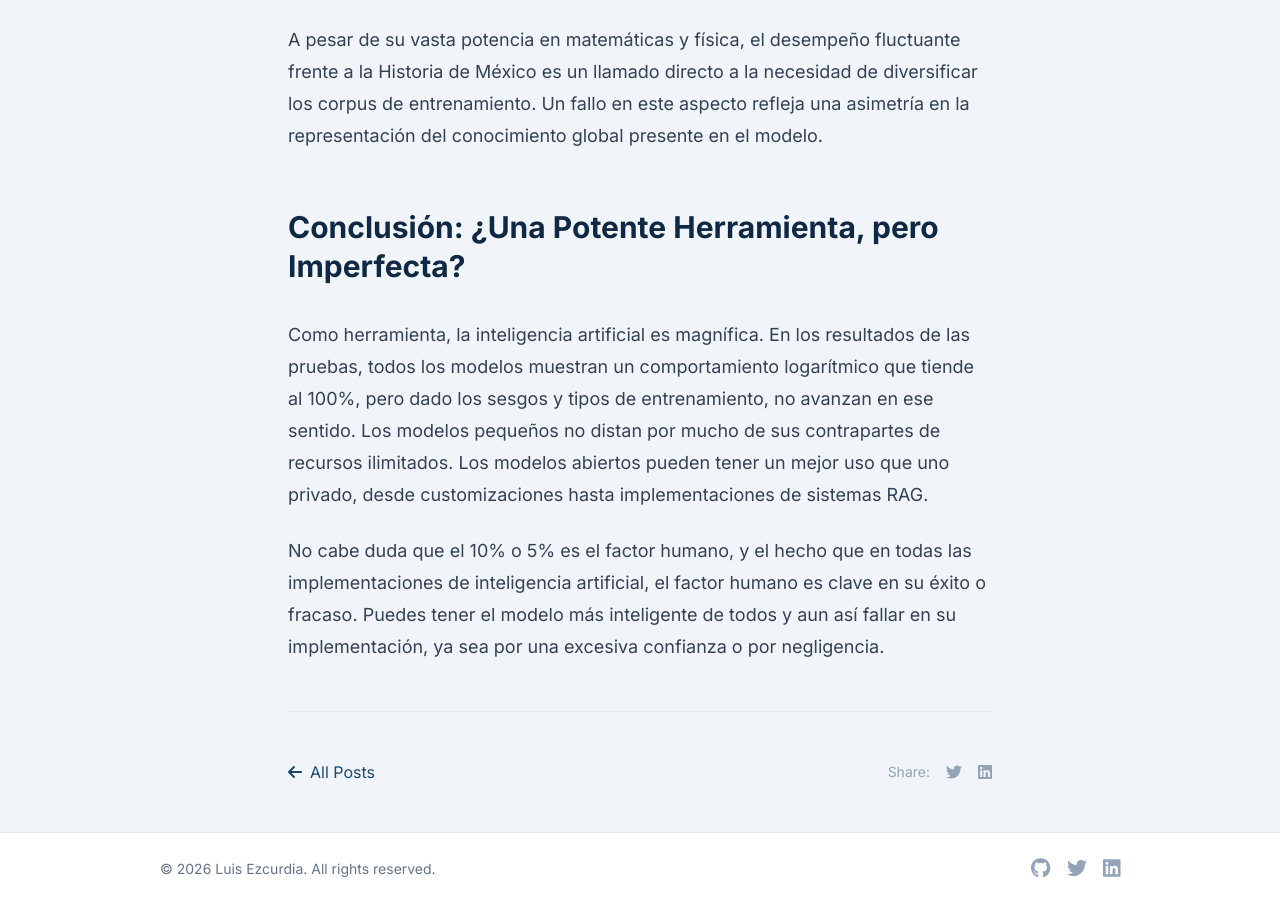
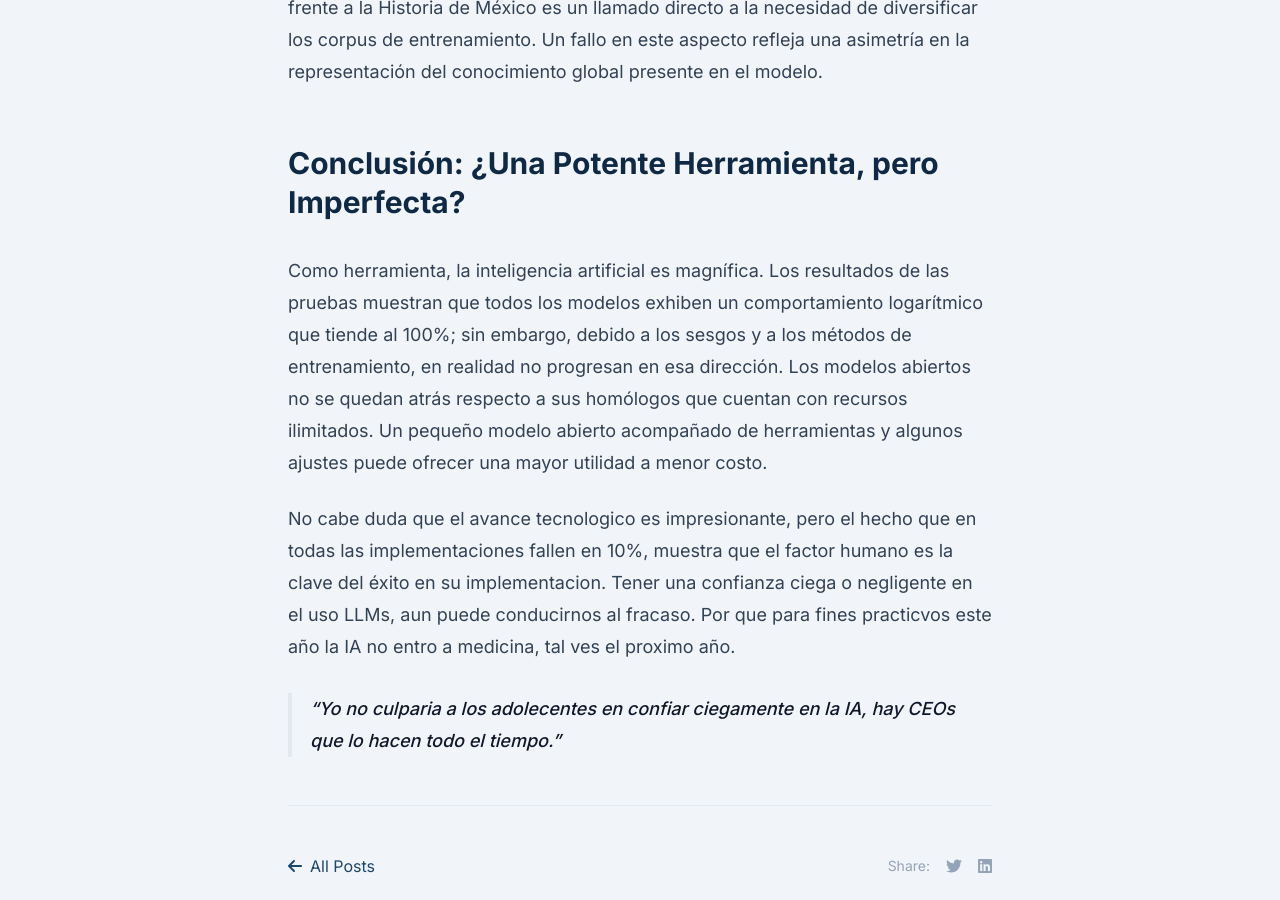
Before and after one commit to 3zcurdia/3zcurdia.github.io, a Jekyll site: the page built from _posts/2026-08-05-llms-vs-unam.md, in a window 1280 px wide and 900 px high, scrolled down 6986 px. Built offline with Jekyll 4.4.1, drawn with Linux system fonts in a browser that asks for light colours; nearby versions of some CDN libraries; some of the changed text lies outside the part shown.

Commit message:
Improve closing argument

```diff
--- a/_posts/2026-08-05-llms-vs-unam.md
+++ b/_posts/2026-08-05-llms-vs-unam.md
@@ -74,9 +74,9 @@ La mera cifra del puntaje es insuficiente; para comprender la eficiencia de un L
 
 El parámetro de "Esfuerzo" demostró que aumentar la complejidad no siempre garantiza un mejor resultado. Observamos casos donde el aumento de razonamiento ("Alto" vs. "Bajo") no es directamente proporcional a la calidad de respuesta:
 
-*   **DeepSeek v4 Flash (Esfuerzos):** Una ejecución con esfuerzo bajo logró un 94%, mientras que su contraparte con esfuerzo medio obtuvo 93.5%. Esto pone en duda la mera correlación entre el *prompt* de esfuerzo y la calidad del resultado.
-*   **Gemini 3.5 Flash:** Pese a ser una versión más actualizada, obtuvo el mismo resultado pero a mayor costo y tiempo que su antecesor Gemini 2.5.
-*   **Gemma 4 e4b:** Un modelo que no requiere más de 16 GB de VRAM para una ejecución cuantizada da resultados que no distan mucho de los grandes modelos, además que en esfuerzo bajo superó a sus ejecuciones con esfuerzo medio y alto.
+*   **DeepSeek v4 Flash (Esfuerzos):** Una ejecución con esfuerzo bajo logró un 94%, mientras que su contraparte con esfuerzo medio obtuvo 93.5%.
+*   **Gemini 3.5 Flash:** Pese a ser una versión más actualizada, obtuvo el mismo resultado pero a mayor costo y tiempo que su antecesor lite.
+*   **Gemma 4 e4b:** Un modelo que no requiere más de 16 GB de VRAM para una ejecución cuantizada da resultados que no distan mucho de los grandes exponentes, además que en esfuerzo bajo superó a sus ejecuciones con esfuerzo medio y alto.
 *   **Microsoft Phi 4:** Un modelo local que se caracteriza por ser lento, pero al no contar con capa de pensamiento, casi iguala a resultados de sus equivalentes en una fraccion del tiempo.
 
 > Pensar más no te hace más inteligente, solo gastas más energía.
@@ -109,6 +109,8 @@ A pesar de su vasta potencia en matemáticas y física, el desempeño fluctuante
 
 ## Conclusión: ¿Una Potente Herramienta, pero Imperfecta?
 
-Como herramienta, la inteligencia artificial es magnífica. En los resultados de las pruebas, todos los modelos muestran un comportamiento logarítmico que tiende al 100%, pero dado los sesgos y tipos de entrenamiento, no avanzan en ese sentido. Los modelos pequeños no distan por mucho de sus contrapartes de recursos ilimitados. Los modelos abiertos pueden tener un mejor uso que uno privado, desde customizaciones hasta implementaciones de sistemas RAG.
+Como herramienta, la inteligencia artificial es magnífica. Los resultados de las pruebas muestran que todos los modelos exhiben un comportamiento logarítmico que tiende al 100%; sin embargo, debido a los sesgos y a los métodos de entrenamiento, en realidad no progresan en esa dirección. Los modelos abiertos no se quedan atrás respecto a sus homólogos que cuentan con recursos ilimitados. Un pequeño modelo abierto acompañado de herramientas y algunos ajustes puede ofrecer una mayor utilidad a menor costo.
 
-No cabe duda que el 10% o 5% es el factor humano, y el hecho que en todas las implementaciones de inteligencia artificial, el factor humano es clave en su éxito o fracaso. Puedes tener el modelo más inteligente de todos y aun así fallar en su implementación, ya sea por una excesiva confianza o por negligencia.
+No cabe duda que el avance tecnologico es impresionante, pero el hecho que en todas las implementaciones fallen en  10%, muestra que el factor humano es la clave del éxito en su implementacion. Tener una confianza ciega o negligente en el uso LLMs, aun puede conducirnos al fracaso. Por que para fines practicvos este año la IA no entro a medicina, tal ves el proximo año.
+
+> Yo no culparia a los adolecentes en confiar ciegamente en la IA, hay CEOs que lo hacen todo el tiempo.
```
